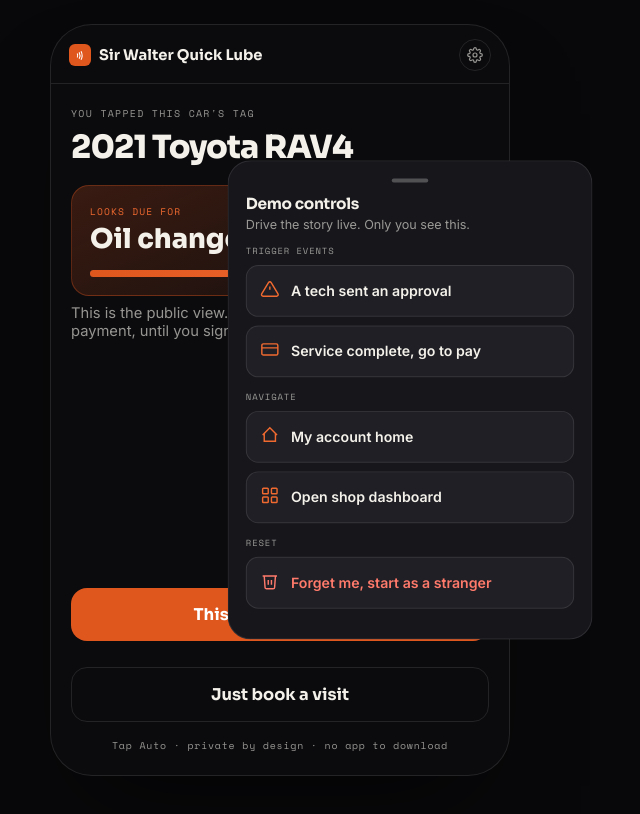
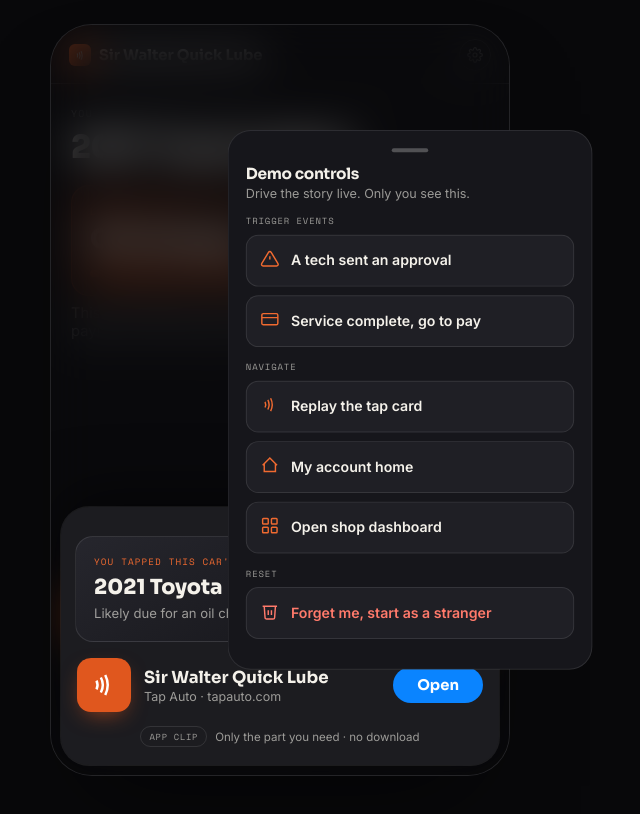
Before and after one commit to useheardio/tapauto, a plain HTML site: page demo.html in a window 1280 px wide. Shown: the whole page, without its empty margins (360-1000 px from the left). Drawn offline with nearby package versions, Linux system fonts and the light colour scheme.

Commit message:
Add App Clip-style card intro to demo

```diff
--- a/demo.html
+++ b/demo.html
@@ -94,6 +94,29 @@
 .big-amt{font-family:"Sora";font-weight:800;font-size:3.2rem;letter-spacing:-.03em;text-align:center;margin:8px 0}
 .hold{position:relative;background:var(--accent);color:#fff;text-align:center;font-family:"Sora";font-weight:700;font-size:1.02rem;padding:18px;border-radius:18px;overflow:hidden;user-select:none}
 .hold .fill{position:absolute;inset:0;background:rgba(0,0,0,.2);width:0}
+
+/* ===================== App Clip card ===================== */
+#clipbg{position:absolute;inset:0;z-index:60;background:rgba(8,8,10,.5);backdrop-filter:blur(22px);-webkit-backdrop-filter:blur(22px);opacity:0;transition:.45s var(--ease);pointer-events:none}
+#clipbg.show{opacity:1;pointer-events:auto}
+#clipcard{position:absolute;left:10px;right:10px;bottom:10px;z-index:61;background:#1c1c20;color:var(--on);border-radius:28px;overflow:hidden;transform:translateY(120%);transition:transform .52s var(--ease),opacity .4s var(--ease);box-shadow:0 -12px 60px rgba(0,0,0,.55),0 0 0 1px var(--on-line)}
+#clipcard.show{transform:translateY(0)}
+#clipcard.opening{transform:translateY(-122%);opacity:0}
+.clip-grab{width:40px;height:5px;border-radius:3px;background:rgba(255,255,255,.22);margin:10px auto 2px}
+.clip-hero{margin:14px 14px 0;border-radius:18px;background:linear-gradient(150deg,#26262d,#121216);border:1px solid var(--on-line);padding:18px 18px 20px;position:relative;overflow:hidden}
+.clip-hero .glyph{position:absolute;right:-14px;top:-18px;color:var(--accent);opacity:.16}
+.clip-hero .k{font-family:"Space Mono",monospace;font-size:.58rem;letter-spacing:.12em;text-transform:uppercase;color:var(--accent-soft);position:relative}
+.clip-hero .v{font-family:"Sora";font-weight:800;font-size:1.3rem;margin-top:6px;position:relative}
+.clip-hero .s{color:var(--on-mut);font-size:.82rem;margin-top:5px;position:relative}
+.clip-row{display:flex;align-items:center;gap:13px;padding:16px 16px 6px}
+.clip-icon{width:54px;height:54px;border-radius:14px;background:var(--accent);display:grid;place-items:center;flex:0 0 auto;box-shadow:0 8px 22px -8px rgba(224,87,30,.7)}
+.clip-icon svg{width:30px;height:30px}
+.clip-meta{flex:1;min-width:0}
+.clip-meta .t{font-family:"Sora";font-weight:700;font-size:1.04rem}
+.clip-meta .u{font-size:.78rem;color:var(--on-mut);margin-top:1px}
+.clip-open{background:#0a84ff;color:#fff;font-family:"Sora";font-weight:700;font-size:.92rem;padding:9px 24px;border-radius:100px;flex:0 0 auto;transition:.2s}
+.clip-open:active{transform:scale(.95)}
+.clip-foot{display:flex;align-items:center;justify-content:center;gap:8px;padding:8px 16px 18px;font-size:.72rem;color:var(--on-mut)}
+.clip-foot .badge{font-family:"Space Mono",monospace;font-size:.55rem;letter-spacing:.08em;text-transform:uppercase;border:1px solid var(--on-line);border-radius:20px;padding:3px 8px}
 
 /* ===================== SHOP (light) ===================== */
 #shop{display:none;min-height:100vh;background:var(--bg);color:var(--text)}
@@ -324,6 +347,24 @@
       </div>
     </div>
   </div>
+
+  <!-- App Clip card overlay -->
+  <div id="clipbg" onclick="openClip()"></div>
+  <div id="clipcard">
+    <div class="clip-grab"></div>
+    <div class="clip-hero">
+      <span class="glyph"><svg width="132" height="132" viewBox="0 0 24 24" fill="none" stroke="currentColor" stroke-width="1.4"><path d="M6 8.5a8 8 0 0 1 0 7M9.5 6a13 13 0 0 1 0 12M13 4a18 18 0 0 1 0 16"/></svg></span>
+      <div class="k" id="clip-k">You tapped this car's tag</div>
+      <div class="v" id="clip-v">2021 Toyota RAV4</div>
+      <div class="s" id="clip-s">Likely due for an oil change in ~3 weeks</div>
+    </div>
+    <div class="clip-row">
+      <div class="clip-icon"><svg viewBox="0 0 24 24" fill="none"><path d="M6 8.5a8 8 0 0 1 0 7M9.5 6a13 13 0 0 1 0 12M13 4a18 18 0 0 1 0 16" stroke="#fff" stroke-width="2"/></svg></div>
+      <div class="clip-meta"><div class="t">Sir Walter Quick Lube</div><div class="u">Tap Auto · tapauto.com</div></div>
+      <button class="clip-open" onclick="openClip()">Open</button>
+    </div>
+    <div class="clip-foot"><span class="badge">App Clip</span><span>Only the part you need · no download</span></div>
+  </div>
 </div>
 
 <!-- ===================== SHOP ===================== -->
@@ -409,6 +450,7 @@
   <button class="row" onclick="closeSheet();go('approve');resetApproval()"><span class="ic"><svg width="20" height="20" viewBox="0 0 24 24" fill="none" stroke="currentColor" stroke-width="1.8"><path d="M12 9v4M12 17h.01M10.3 3.9 1.8 18a2 2 0 0 0 1.7 3h17a2 2 0 0 0 1.7-3L13.7 3.9a2 2 0 0 0-3.4 0z"/></svg></span>A tech sent an approval</button>
   <button class="row" onclick="closeSheet();go('pay')"><span class="ic"><svg width="20" height="20" viewBox="0 0 24 24" fill="none" stroke="currentColor" stroke-width="1.8"><rect x="2" y="5" width="20" height="14" rx="2"/><path d="M2 10h20"/></svg></span>Service complete, go to pay</button>
   <div class="dh">Navigate</div>
+  <button class="row" onclick="closeSheet();showClip()"><span class="ic"><svg width="20" height="20" viewBox="0 0 24 24" fill="none" stroke="currentColor" stroke-width="1.8"><path d="M6 8.5a8 8 0 0 1 0 7M9.5 6a13 13 0 0 1 0 12M13 4a18 18 0 0 1 0 16"/></svg></span>Replay the tap card</button>
   <button class="row" onclick="closeSheet();go('account')"><span class="ic"><svg width="20" height="20" viewBox="0 0 24 24" fill="none" stroke="currentColor" stroke-width="1.8"><path d="M3 12l9-9 9 9M5 10v10h14V10"/></svg></span>My account home</button>
   <button class="row" onclick="closeSheet();location.hash='shop'"><span class="ic"><svg width="20" height="20" viewBox="0 0 24 24" fill="none" stroke="currentColor" stroke-width="1.8"><rect x="3" y="3" width="7" height="7" rx="1"/><rect x="14" y="3" width="7" height="7" rx="1"/><rect x="3" y="14" width="7" height="7" rx="1"/><rect x="14" y="14" width="7" height="7" rx="1"/></svg></span>Open shop dashboard</button>
   <div class="dh">Reset</div>
@@ -513,10 +555,27 @@
 // ---------- sheet ----------
 function openSheet(){ document.getElementById("sheet").classList.add("show"); document.getElementById("sheet-bg").classList.add("show"); }
 function closeSheet(){ document.getElementById("sheet").classList.remove("show"); document.getElementById("sheet-bg").classList.remove("show"); }
-function resetDemo(){ try{localStorage.removeItem(STORE_KEY);}catch(e){} window.__mem={}; state={}; closeSheet(); renderCard(); go("tap"); toast("Reset · you're a stranger again"); }
+function resetDemo(){ try{localStorage.removeItem(STORE_KEY);}catch(e){} window.__mem={}; state={}; closeSheet(); renderCard(); go("tap"); showClip(); toast("Reset · you're a stranger again"); }
 
 // ---------- toast ----------
 function toast(m){ var t=document.getElementById("toast"); document.getElementById("toast-msg").textContent=m; t.classList.add("show"); clearTimeout(t._h); t._h=setTimeout(function(){t.classList.remove("show");},2600); }
+
+// ---------- App Clip card ----------
+function showClip(){
+  var saved=state.saved;
+  document.getElementById("clip-k").textContent=saved?"Welcome back":"You tapped this car's tag";
+  document.getElementById("clip-v").textContent=saved?(state.name?("Hi, "+state.name):car.name):car.name;
+  document.getElementById("clip-s").textContent=saved?(car.name+" · tap Open for your account and history"):("Likely due for an oil change in "+car.due);
+  var c=document.getElementById("clipcard"),bg=document.getElementById("clipbg");
+  c.style.transition="none"; c.classList.remove("opening","show"); void c.offsetWidth; c.style.transition="";
+  bg.classList.add("show");
+  requestAnimationFrame(function(){ c.classList.add("show"); });
+}
+function openClip(){
+  var c=document.getElementById("clipcard"),bg=document.getElementById("clipbg");
+  c.classList.remove("show"); c.classList.add("opening"); bg.classList.remove("show");
+  if(state.saved&&state.name) toast("Welcome back, "+state.name);
+}
 
 // ---------- shop ----------
 function stab(t){ document.querySelectorAll(".stab").forEach(function(x){x.classList.toggle("on",x.id==="st-"+t);}); document.querySelectorAll(".stabs button").forEach(function(b){b.classList.toggle("on",b.dataset.t===t);}); }
@@ -542,8 +601,8 @@
 
 // ---------- init ----------
 renderCar(); renderCard(); renderSecure(); route();
-if(state.saved){ go("account"); if(state.name) toast("Welcome back, "+state.name); }
-else{ go("tap"); }
+if(state.saved){ go("account"); } else { go("tap"); }
+showClip();
 </script>
 </body>
 </html>
```
